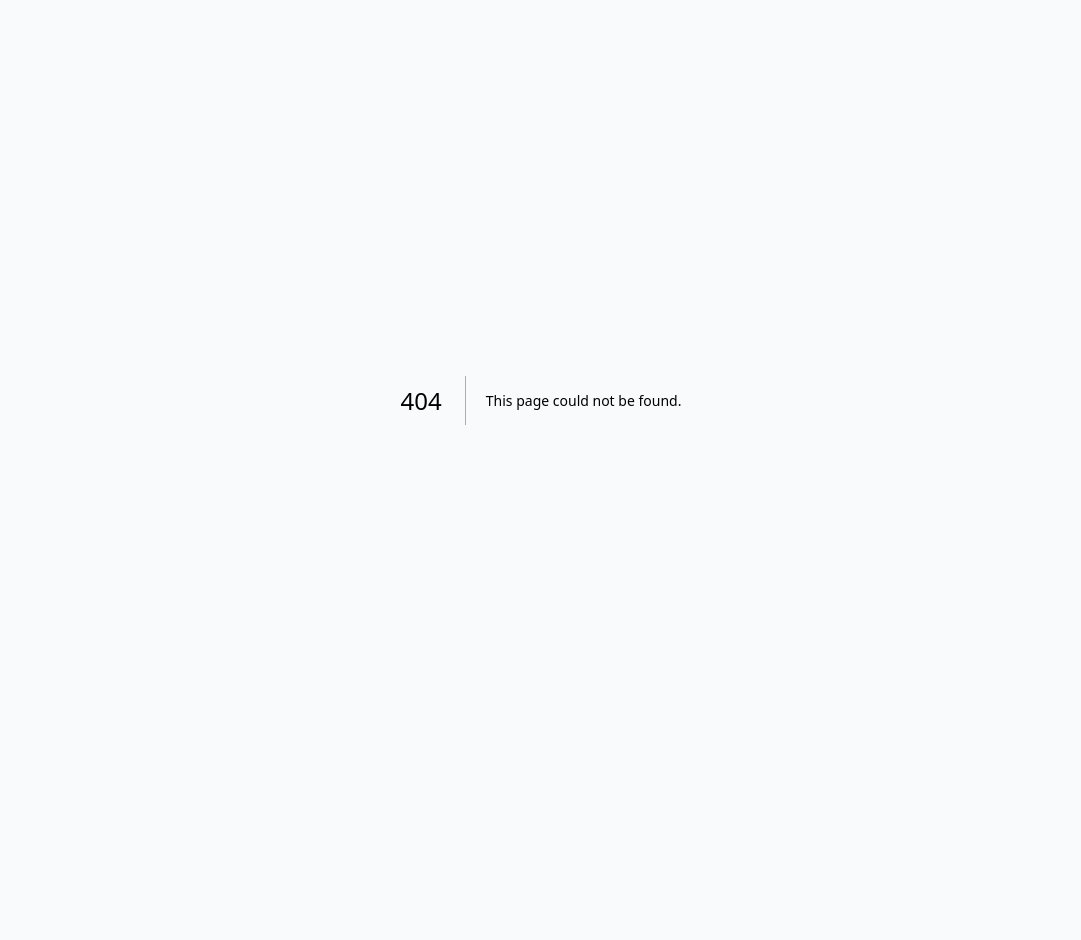
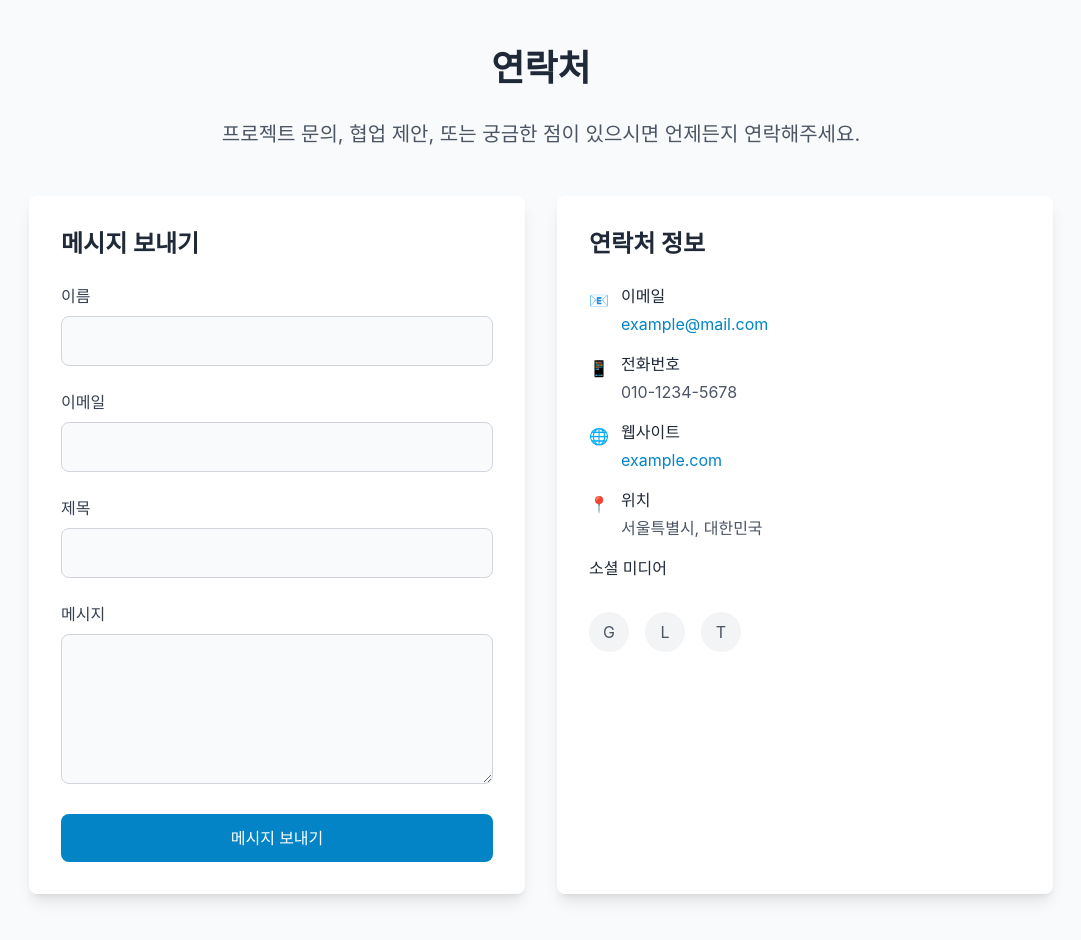
Before and after one commit to wn01011/nextjs-portfolio, a Next.js app: page /contact in a window 1280 px wide. Before the commit this address had no page. Shown: the whole page, without its empty margins (99-1180 px from the left). Before the commit the page ends 800 px from the top, so only its background shows below. Built offline with nearby package versions, Linux system fonts and the light colour scheme.

Commit message:
연락처 페이지 컴포넌트 추가

```diff
--- /dev/null
+++ b/src/app/contact/page.tsx
@@ -0,0 +1,240 @@
+'use client';
+
+import { useState, FormEvent } from 'react';
+import * as S from './page.style';
+
+export default function Contact() {
+  const [formData, setFormData] = useState({
+    name: '',
+    email: '',
+    subject: '',
+    message: '',
+  });
+
+  const [isSubmitting, setIsSubmitting] = useState(false);
+  const [submitStatus, setSubmitStatus] = useState<{
+    type: 'success' | 'error' | null;
+    message: string;
+  }>({
+    type: null,
+    message: '',
+  });
+
+  const handleChange = (
+    e: React.ChangeEvent<HTMLInputElement | HTMLTextAreaElement>
+  ) => {
+    const { name, value } = e.target;
+    setFormData((prev) => ({
+      ...prev,
+      [name]: value,
+    }));
+  };
+
+  const handleSubmit = async (e: FormEvent) => {
+    e.preventDefault();
+    setIsSubmitting(true);
+
+    // 실제 환경에서는 여기에서 폼 데이터를 서버로 전송합니다.
+    // 예: await fetch('/api/contact', { method: 'POST', body: JSON.stringify(formData) })
+
+    // 폼 제출 시뮬레이션
+    setTimeout(() => {
+      setIsSubmitting(false);
+      setSubmitStatus({
+        type: 'success',
+        message: '메시지가 성공적으로 전송되었습니다. 곧 연락드리겠습니다!',
+      });
+
+      // 폼 초기화
+      setFormData({
+        name: '',
+        email: '',
+        subject: '',
+        message: '',
+      });
+
+      // 3초 후 상태 메시지 제거
+      setTimeout(() => {
+        setSubmitStatus({ type: null, message: '' });
+      }, 3000);
+    }, 1500);
+  };
+
+  return (
+    <div className={S.container}>
+      <h1 className={S.title}>연락처</h1>
+      <p className={S.subtitle}>
+        프로젝트 문의, 협업 제안, 또는 궁금한 점이 있으시면 언제든지 연락해주세요.
+      </p>
+
+      <div className={S.contactGrid}>
+        {/* 연락처 폼 */}
+        <div className={S.formContainer}>
+          <h2 className={S.formTitle}>메시지 보내기</h2>
+
+          <form onSubmit={handleSubmit}>
+            <div className={S.formGroup}>
+              <label htmlFor="name" className={S.label}>
+                이름
+              </label>
+              <input
+                type="text"
+                id="name"
+                name="name"
+                value={formData.name}
+                onChange={handleChange}
+                className={S.input}
+                required
+              />
+            </div>
+
+            <div className={S.formGroup}>
+              <label htmlFor="email" className={S.label}>
+                이메일
+              </label>
+              <input
+                type="email"
+                id="email"
+                name="email"
+                value={formData.email}
+                onChange={handleChange}
+                className={S.input}
+                required
+              />
+            </div>
+
+            <div className={S.formGroup}>
+              <label htmlFor="subject" className={S.label}>
+                제목
+              </label>
+              <input
+                type="text"
+                id="subject"
+                name="subject"
+                value={formData.subject}
+                onChange={handleChange}
+                className={S.input}
+                required
+              />
+            </div>
+
+            <div className={S.formGroup}>
+              <label htmlFor="message" className={S.label}>
+                메시지
+              </label>
+              <textarea
+                id="message"
+                name="message"
+                value={formData.message}
+                onChange={handleChange}
+                className={S.textarea}
+                required
+              />
+            </div>
+
+            {/* 제출 상태 메시지 */}
+            {submitStatus.type && (
+              <div
+                className={`mb-4 p-3 rounded-lg ${
+                  submitStatus.type === 'success'
+                    ? 'bg-green-100 text-green-700 dark:bg-green-900/30 dark:text-green-300'
+                    : 'bg-red-100 text-red-700 dark:bg-red-900/30 dark:text-red-300'
+                }`}
+              >
+                {submitStatus.message}
+              </div>
+            )}
+
+            <button
+              type="submit"
+              className={S.submitButton}
+              disabled={isSubmitting}
+            >
+              {isSubmitting ? '전송 중...' : '메시지 보내기'}
+            </button>
+          </form>
+        </div>
+
+        {/* 연락처 정보 */}
+        <div className={S.infoContainer}>
+          <h2 className={S.infoTitle}>연락처 정보</h2>
+
+          <div className={S.infoItem}>
+            <span className={S.infoIcon}>📧</span>
+            <div>
+              <h3 className="font-medium mb-1 text-gray-800 dark:text-white">이메일</h3>
+              <a href="mailto:example@mail.com" className={S.infoLink}>
+                example@mail.com
+              </a>
+            </div>
+          </div>
+
+          <div className={S.infoItem}>
+            <span className={S.infoIcon}>📱</span>
+            <div>
+              <h3 className="font-medium mb-1 text-gray-800 dark:text-white">전화번호</h3>
+              <p className={S.infoText}>010-1234-5678</p>
+            </div>
+          </div>
+
+          <div className={S.infoItem}>
+            <span className={S.infoIcon}>🌐</span>
+            <div>
+              <h3 className="font-medium mb-1 text-gray-800 dark:text-white">웹사이트</h3>
+              <a
+                href="https://example.com"
+                target="_blank"
+                rel="noopener noreferrer"
+                className={S.infoLink}
+              >
+                example.com
+              </a>
+            </div>
+          </div>
+
+          <div className={S.infoItem}>
+            <span className={S.infoIcon}>📍</span>
+            <div>
+              <h3 className="font-medium mb-1 text-gray-800 dark:text-white">위치</h3>
+              <p className={S.infoText}>서울특별시, 대한민국</p>
+            </div>
+          </div>
+
+          {/* 소셜 링크 */}
+          <div>
+            <h3 className="font-medium mb-3 text-gray-800 dark:text-white">소셜 미디어</h3>
+            <div className={S.socialLinks}>
+              <a
+                href="https://github.com/username"
+                target="_blank"
+                rel="noopener noreferrer"
+                className={S.socialLink}
+                aria-label="GitHub"
+              >
+                G
+              </a>
+              <a
+                href="https://linkedin.com/in/username"
+                target="_blank"
+                rel="noopener noreferrer"
+                className={S.socialLink}
+                aria-label="LinkedIn"
+              >
+                L
+              </a>
+              <a
+                href="https://twitter.com/username"
+                target="_blank"
+                rel="noopener noreferrer"
+                className={S.socialLink}
+                aria-label="Twitter"
+              >
+                T
+              </a>
+            </div>
+          </div>
+        </div>
+      </div>
+    </div>
+  );
+}
```
